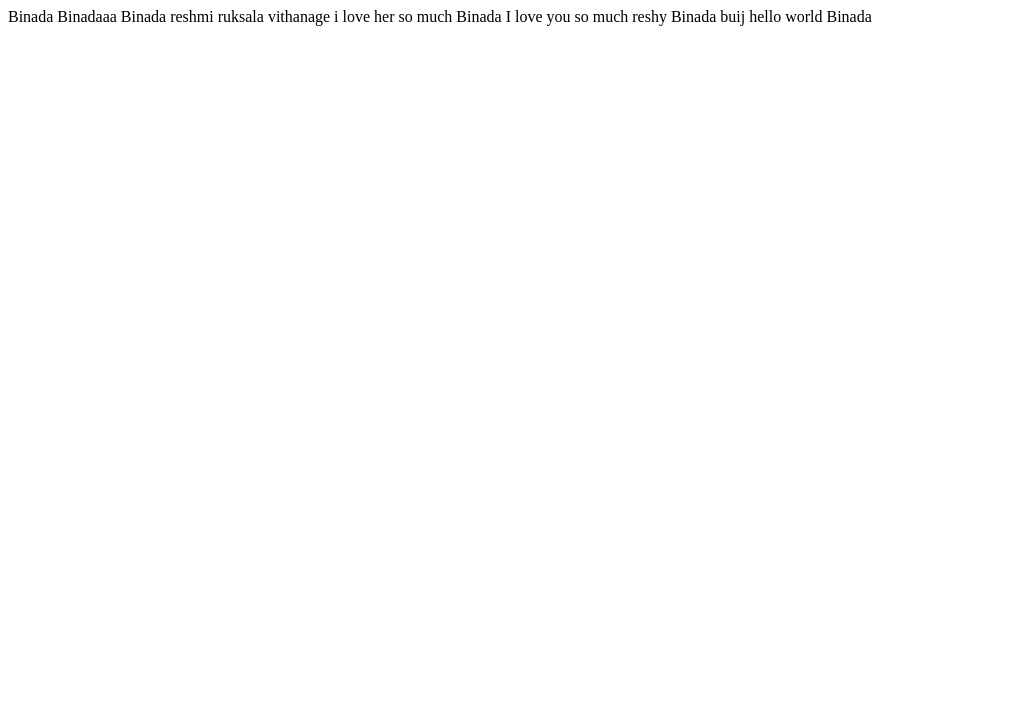
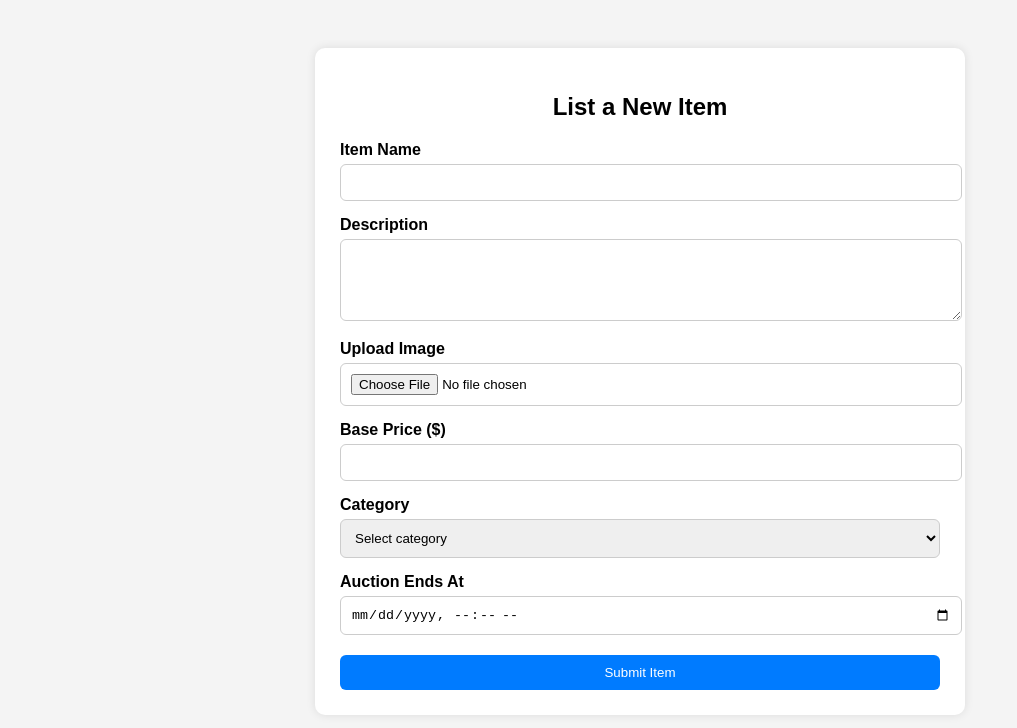
Before and after one commit to BinadaPasandul/projectOOP, a plain HTML site: page index.html in a window 1280 px wide. Shown: the whole page, without its empty margins (0-1017 px from the left). Drawn offline with Linux system fonts and the light colour scheme.

Commit message:
added css

```diff
--- a/index.html
+++ b/index.html
@@ -1,18 +1,41 @@
 <!DOCTYPE html>
-<html>
+<html lang="en">
 <head>
-   Binada
+  <meta charset="UTF-8" />
+  <meta name="viewport" content="width=device-width, initial-scale=1.0" />
+  <title>Item Listing - Seller</title>
+  <link rel="stylesheet" href="style.css" />
 </head>
 <body>
-    Binadaaa
-    Binada
-    reshmi ruksala vithanage
-    i love her so much Binada
+  <div class="container">
+    <h2>List a New Item</h2>
+    <form id="listingForm">
+      <label for="itemName">Item Name</label>
+      <input type="text" id="itemName" name="itemName" required />
 
-    I love you so much reshy
-    Binada
-    buij
-    hello world
-    Binada
+      <label for="description">Description</label>
+      <textarea id="description" name="description" rows="4" required></textarea>
+
+      <label for="image">Upload Image</label>
+      <input type="file" id="image" name="image" accept="image/*" required />
+
+      <label for="basePrice">Base Price ($)</label>
+      <input type="number" id="basePrice" name="basePrice" min="0" required />
+
+      <label for="category">Category</label>
+      <select id="category" name="category" required>
+        <option value="">Select category</option>
+        <option value="electronics">Electronics</option>
+        <option value="fashion">Fashion</option>
+        <option value="antiques">Antiques</option>
+        <option value="collectibles">Collectibles</option>
+      </select>
+
+      <label for="endTime">Auction Ends At</label>
+      <input type="datetime-local" id="endTime" name="endTime" required />
+
+      <button type="submit">Submit Item</button>
+    </form>
+  </div>
 </body>
 </html>
--- /dev/null
+++ b/style.css
@@ -0,0 +1,48 @@
+body {
+    font-family: Arial, sans-serif;
+    background-color: #f4f4f4;
+    padding: 40px;
+  }
+
+  .container {
+    max-width: 600px;
+    margin: auto;
+    background: white;
+    padding: 25px;
+    border-radius: 10px;
+    box-shadow: 0 0 10px rgba(0, 0, 0, 0.1);
+  }
+
+  h2 {
+    text-align: center;
+    margin-bottom: 20px;
+  }
+
+  form label {
+    display: block;
+    margin-top: 15px;
+    font-weight: bold;
+  }
+
+  form input,
+  form textarea,
+  form select,
+  form button {
+    width: 100%;
+    padding: 10px;
+    margin-top: 5px;
+    border: 1px solid #ccc;
+    border-radius: 6px;
+  }
+
+  form button {
+    background-color: #007bff;
+    color: white;
+    border: none;
+    margin-top: 20px;
+    cursor: pointer;
+  }
+
+  form button:hover {
+    background-color: #0056b3;
+  }
```
